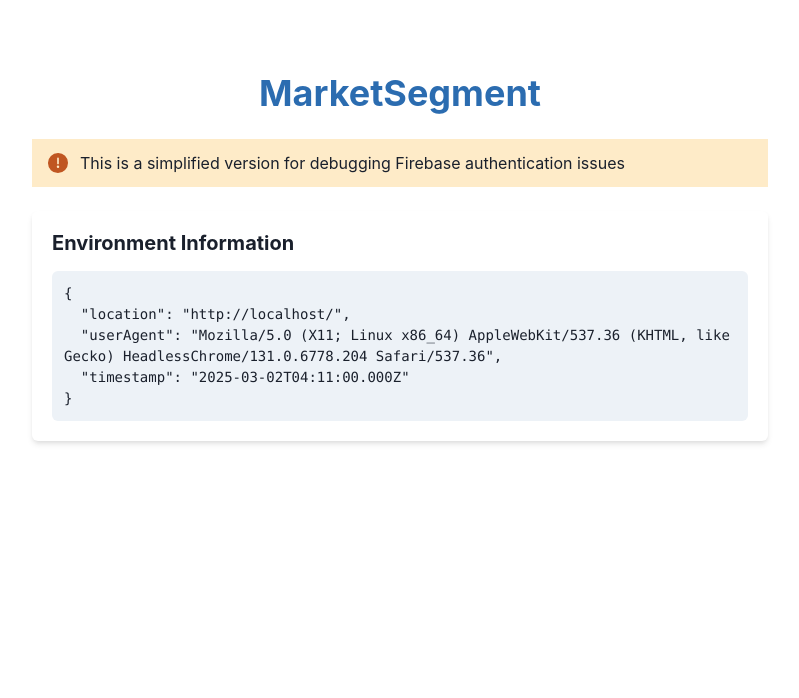
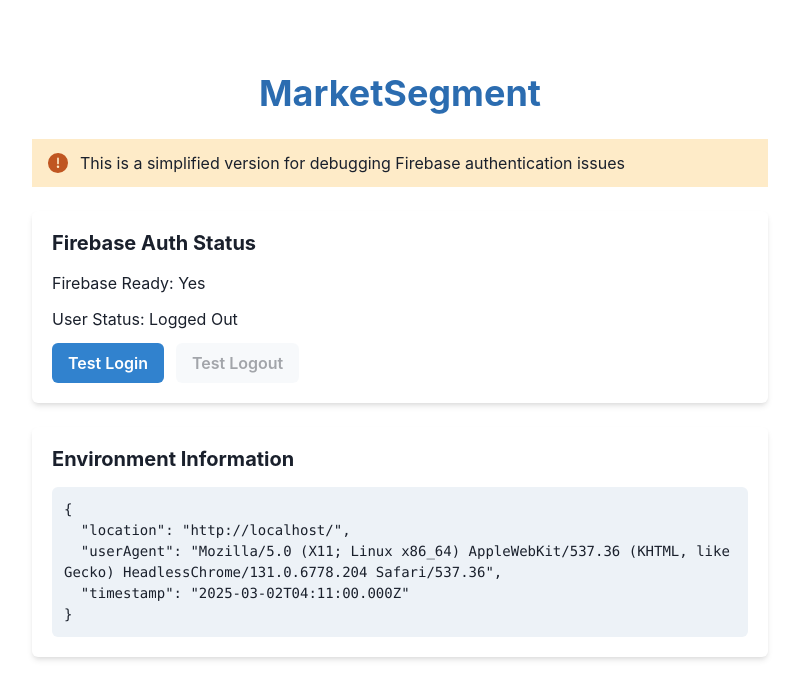
Before and after one commit to JoePa99/segmentclaude, a React (Vite) app in the folder src/frontend/: page / in a window 1280 px wide. Shown: the top 698 px of the page, without its empty margins (240-1039 px from the left). Built offline with nearby package versions, Linux system fonts and the light colour scheme.

Commit message:
Add Firebase auth testing interface

```diff
--- a/src/frontend/src/main.jsx
+++ b/src/frontend/src/main.jsx
@@ -1,14 +1,68 @@
-import React from 'react'
+import React, { useState, useEffect } from 'react'
 import ReactDOM from 'react-dom/client'
-import { ChakraProvider, Box, Text, extendTheme, Heading, VStack, Code, Alert, AlertIcon } from '@chakra-ui/react'
+import { ChakraProvider, Box, Text, extendTheme, Heading, VStack, Code, Alert, AlertIcon, Button } from '@chakra-ui/react'
+import { auth } from './firebase'
 
-// Super simple app for debugging
+// App with Firebase auth testing
 const App = () => {
+  const [user, setUser] = useState(null);
+  const [firebaseReady, setFirebaseReady] = useState(false);
+  const [error, setError] = useState(null);
+
   // Add environment info
   const envInfo = {
     location: window.location.href,
     userAgent: navigator.userAgent,
     timestamp: new Date().toISOString()
+  };
+
+  // Test Firebase auth
+  useEffect(() => {
+    try {
+      console.log('Setting up Firebase auth listener...');
+
+      // Set up auth state listener
+      const unsubscribe = auth.onAuthStateChanged((authUser) => {
+        console.log('Auth state changed:', authUser ? 'User logged in' : 'No user');
+        setUser(authUser);
+        setFirebaseReady(true);
+      }, (authError) => {
+        console.error('Auth error:', authError);
+        setError(authError.message);
+        setFirebaseReady(true);
+      });
+
+      // Clean up listener
+      return () => unsubscribe();
+    } catch (setupError) {
+      console.error('Error setting up auth:', setupError);
+      setError(setupError.message);
+      setFirebaseReady(true);
+    }
+  }, []);
+
+  // Login with Firebase
+  const handleLogin = () => {
+    auth.signInWithEmailAndPassword('test@example.com', 'password123')
+      .then(userCredential => {
+        console.log('Login successful:', userCredential.user);
+      })
+      .catch(loginError => {
+        console.error('Login error:', loginError);
+        setError(loginError.message);
+      });
+  };
+
+  // Logout
+  const handleLogout = () => {
+    auth.signOut()
+      .then(() => {
+        console.log('Logout successful');
+      })
+      .catch(logoutError => {
+        console.error('Logout error:', logoutError);
+        setError(logoutError.message);
+      });
   };
 
   return (
@@ -22,6 +76,39 @@
           <AlertIcon />
           This is a simplified version for debugging Firebase authentication issues
         </Alert>
+
+        {error && (
+          <Alert status="error">
+            <AlertIcon />
+            {error}
+          </Alert>
+        )}
+
+        <Box p={5} bg="white" shadow="md" borderRadius="md">
+          <Heading as="h2" size="md" mb={4}>Firebase Auth Status</Heading>
+          <Text mb={3}>Firebase Ready: {firebaseReady ? 'Yes' : 'Initializing...'}</Text>
+          <Text mb={3}>User Status: {user ? 'Logged In' : 'Logged Out'}</Text>
+
+          {user && (
+            <Box p={3} bg="gray.50" borderRadius="md" mb={3}>
+              <Text fontWeight="bold">User Info:</Text>
+              <Code p={2} mt={2} display="block" whiteSpace="pre-wrap">
+                {JSON.stringify({
+                  uid: user.uid,
+                  email: user.email,
+                  displayName: user.displayName
+                }, null, 2)}
+              </Code>
+            </Box>
+          )}
+
+          <Button colorScheme="blue" mr={3} onClick={handleLogin} isDisabled={!firebaseReady}>
+            Test Login
+          </Button>
+          <Button onClick={handleLogout} isDisabled={!firebaseReady || !user}>
+            Test Logout
+          </Button>
+        </Box>
 
         <Box p={5} bg="white" shadow="md" borderRadius="md">
           <Heading as="h2" size="md" mb={4}>Environment Information</Heading>
```
